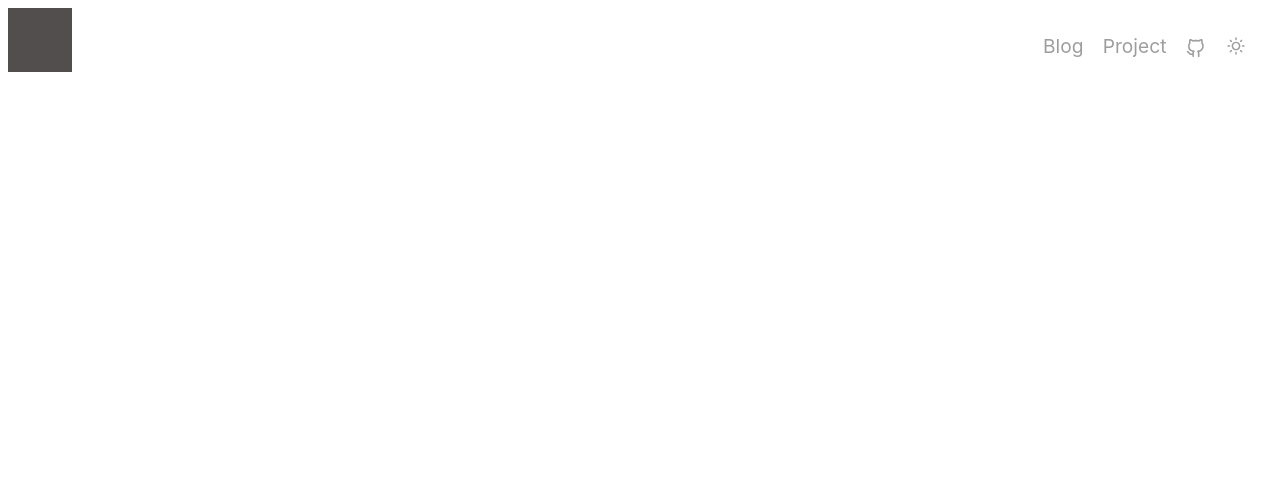
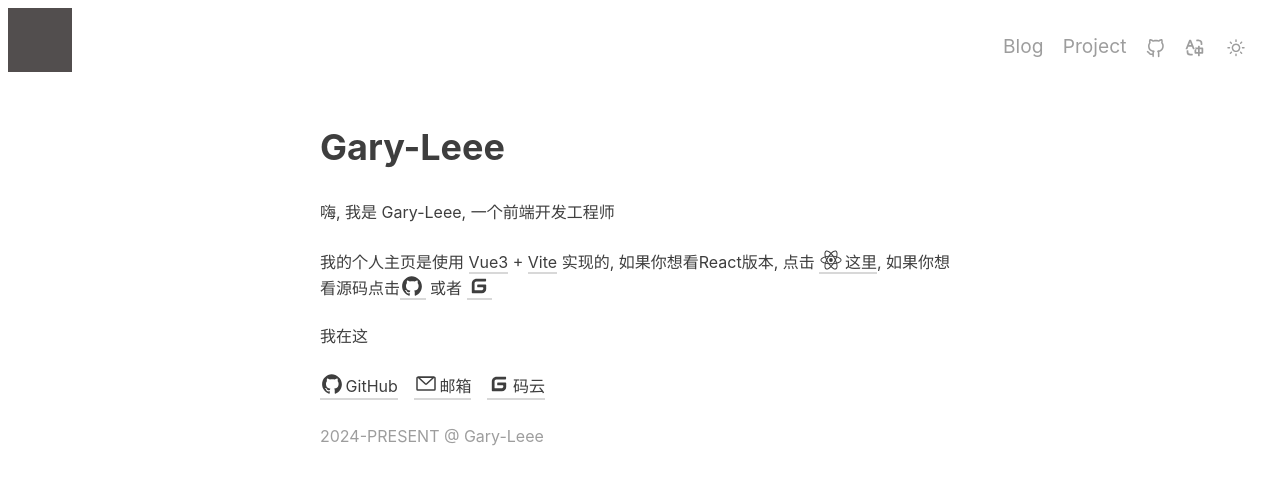
Before and after one commit to Gary-Leee/v3-vite-ts-blog, a Vue app: page /#/zh-cn in a window 1280 px wide. Before the commit this address had no page. Shown: the top 484 px of the page. Built offline with nearby package versions, Linux system fonts and the light colour scheme.

Commit message:
添加中文首页

```diff
--- a/src/assets/css/style.scss
+++ b/src/assets/css/style.scss
@@ -14,27 +14,20 @@
   -moz-osx-font-smoothing: grayscale;
 }
 
-
-@media (prefers-color-scheme: light) {
-  :root {
-    --c: #3e3e3e;
-    --bg-c: #ffffff;
-  }
-}
-
-@media (prefers-color-scheme: dark) {
-  :root {
-    --c: #ffffff;
-    --bg-c: rgb(5, 5, 5);
-  }
-}
-
 //主题切换
 .dark {
   &:root {
     --c: #ffffff;
     --bg-c: rgb(5, 5, 5);
     transition: background-color 0.5s;
+
+    p {
+      color: rgba($color: #ffffff, $alpha: 0.7);
+    }
+
+    ::selection {
+      background: #333131;
+    }
   }
 }
 
@@ -43,18 +36,20 @@
     --c: #3e3e3e;
     --bg-c: #ffffff;
     transition: background-color 0.5s;
+
+    p {
+      color: rgba($color: #3e3e3e, $alpha: 0.7);
+    }
+
+    //选中的颜色aaa
+    ::selection {
+      background: #eaeaea;
+    }
   }
-}
-
-//选中的颜色aaa
-::selection {
-  background: #eaeaea;
 }
 
 body {
   margin: 0;
-  // display: flex;
-  // place-items: center;
 }
 
 //子元素居中
--- a/src/components/iconLink.vue
+++ b/src/components/iconLink.vue
@@ -1,6 +1,7 @@
 <template>
-    <a class="dash-hover" target="_blank" :href="props.src" title="github">
-        <span v-if="props.icon" ref="iconRef" class="img-center icon"></span> {{ props.inner }}
+    <a class="dash-hover" target="_blank" :href="props.src">
+        <span v-if="props.icon" ref="iconRef" class="img-center icon"></span>
+        <slot></slot>
     </a>
 </template>
 
@@ -9,7 +10,6 @@ import { defineProps, ref, onMounted } from 'vue';
 let props = defineProps({
     icon: String,
     src: String,
-    inner: String,
 });
 let iconRef = ref();
 // console.log(props);
@@ -26,8 +26,13 @@ onMounted(() => {
 </script>
 
 <style scoped>
+.dash-hover {
+    --c: #3e3e3e;
+}
+
 .icon {
     --icon: url('');
+    margin-right: 0.1rem;
     width: 1.5rem;
     height: 1.5rem;
 }
--- a/src/components/myHeader.vue
+++ b/src/components/myHeader.vue
@@ -10,6 +10,9 @@
                 <a class="dark-hover" href="./" title="Project" @click="handleRouter">Project</a>
                 <a class="dark-hover" target="_blank" href="https://github.com/Gary-Leee" title="github">
                     <div class="img-center github"></div>
+                </a>
+                <a class="dark-hover" target="_blank" title="changeLang" @click="changeLang">
+                    <div class="img-center changeLang"></div>
                 </a>
                 <a class="dark-hover" title="Toggle Color Scheme" @click="changeTheme">
                     <div class="img-center sun"></div>
@@ -31,22 +34,13 @@ function handleRouter(event: MouseEvent): void {
     router.push(target.pathname)
 }
 let html = document.getElementsByTagName('html')[0];
+function changeLang() {
+    router.currentRoute.value.fullPath == '/zh-cn' ? router.push('/') : router.push('/zh-cn');
+}
 function changeTheme() {
 
-    if (html.className == 'dark') html.className = 'light';
-    else html.className = 'dark';
-    // // 定义一个函数来处理媒体查询的变化
-    // const handleDarkModeChange = (mq) => {
-    //     console.log(mq.matches);
-    //     if (mq.matches) {
-    //         html.className = 'dark'
-    //     } else {
-    //         html.className = 'light'
-    //     }
-    // };
+    html.className == 'dark' ? html.className = 'light' : html.className = 'dark';
 
-    // // 初始调用一次以设置初始状态
-    // handleDarkModeChange(darkModeMediaQuery);
 }
 </script>
 
@@ -90,10 +84,17 @@ header {
         height: 1.2rem;
     }
 
+    .changeLang {
+        --icon: url('../assets/img/lang-change.svg');
+        width: 1.3rem;
+        height: 1.3rem;
+    }
+
     .sun {
         --icon: url('../assets/img/sun.svg');
         width: 1.5rem;
-        height: 1.5rem;
+        height: 1.4rem;
     }
+
 }
 </style>
--- /dev/null
+++ b/src/pages/mainPage-cn.vue
@@ -0,0 +1,48 @@
+<template>
+  <h1 class="content-center">Gary-Leee</h1>
+  <article class="content-center nav-content ">
+    <p>嗨, 我是 Gary-Leee, 一个前端开发工程师</p>
+    <p>我的个人主页是使用 <icon-link src="https://cn.vuejs.org/">Vue3</icon-link> +
+      <icon-link src="https://cn.vuejs.org/">Vite</icon-link> 实现的,
+      如果你想看React版本, 点击 <icon-link icon="react">这里</icon-link>,
+      如果你想看源码点击<icon-link icon="Github-icon" src="https://github.com/Gary-Leee/v3-vite-ts-blog"></icon-link> 或者
+      <icon-link icon="Gitee-icon" src="https://gitee.com/gary-leee/v3-blog"></icon-link>
+    </p>
+    <p ref="iconRef">我在这</p>
+    <p class="find-list">
+      <icon-link src="https://github.com/Gary-Leee" icon="Github-icon">GitHub</icon-link>
+      <icon-link icon="Emial-icon">邮箱</icon-link>
+      <icon-link src="https://gitee.com/gary-leee" icon="Gitee-icon">码云</icon-link>
+    </p>
+    <p style="opacity: 0.5;">2024-PRESENT @ Gary-Leee</p>
+  </article>
+</template>
+
+<script setup lang="ts">
+
+</script>
+
+<style scoped lang="scss">
+.nav-content {
+  padding: 2rem;
+}
+
+h1 {
+  font-size: 2.25rem;
+  line-height: 1.1;
+}
+
+.find-list {
+  display: flex;
+  flex-wrap: wrap;
+  gap: 1rem;
+}
+
+p {
+  margin: 1.5rem 0;
+}
+
+p:first-child {
+  margin: 0 0 1.25rem 0;
+}
+</style>
--- /dev/null
+++ b/src/pages/mainPage-en.vue
@@ -0,0 +1,49 @@
+<template>
+  <h1 class="content-center">Gary-Leee</h1>
+  <article class="content-center nav-content ">
+    <p>Hey, I am Gary-Leee, a Front-end development engineer.</p>
+    <p>This personal homepage is built by <icon-link src="https://cn.vuejs.org/">Vue3</icon-link> and
+      <icon-link src="https://cn.vuejs.org/">Vite</icon-link>,
+      if you want to see the React version, click <icon-link icon="react">here</icon-link>,
+      if you want to see the code click <icon-link icon="Github-icon"
+        src="https://github.com/Gary-Leee/v3-vite-ts-blog"></icon-link> or <icon-link icon="Gitee-icon"
+        src="https://gitee.com/gary-leee/v3-blog"></icon-link>
+    </p>
+    <p ref="iconRef">Find me on</p>
+    <p class="find-list">
+      <icon-link src="https://github.com/Gary-Leee" icon="Github-icon">GitHub</icon-link>
+      <icon-link icon="Emial-icon">Emial</icon-link>
+      <icon-link src="https://gitee.com/gary-leee" icon="Gitee-icon">Gitee</icon-link>
+    </p>
+    <p style="opacity: 0.5;">2024-PRESENT @ Gary-Leee</p>
+  </article>
+</template>
+
+<script setup lang="ts">
+
+</script>
+
+<style scoped lang="scss">
+.nav-content {
+  padding: 2rem;
+}
+
+h1 {
+  font-size: 2.25rem;
+  line-height: 1.1;
+}
+
+.find-list {
+  display: flex;
+  flex-wrap: wrap;
+  gap: 1rem;
+}
+
+p {
+  margin: 1.5rem 0;
+}
+
+p:first-child {
+  margin: 0 0 1.25rem 0;
+}
+</style>
--- a/src/pages/mainPage.vue
+++ /dev/null
@@ -1,42 +0,0 @@
-<template>
-  <h1 class="content-center">Gary-Leee</h1>
-  <article class="content-center nav-content ">
-    <p>Hey, I am Gary-Leee, a Front-end development engineer.</p>
-    <p ref="iconRef">Find me on</p>
-    <p class="find-list">
-      <icon-link src="https://github.com/Gary-Leee" icon="Github-icon" inner="GitHub"></icon-link>
-      <icon-link icon="Emial-icon" inner="Emial"></icon-link>
-      <icon-link icon="Gitee-icon" inner="Gitee"></icon-link>
-    </p>
-  </article>
-</template>
-
-<script setup lang="ts">
-
-</script>
-
-<style scoped lang="scss">
-.nav-content {
-  padding: 2rem;
-}
-
-h1 {
-  font-size: 2.25rem;
-  line-height: 1.1;
-}
-
-.find-list {
-  display: flex;
-  flex-wrap: wrap;
-  gap: 1rem;
-}
-
-p {
-  --c: opacity:0.5;
-  margin: 1.5rem 0;
-}
-
-p:first-child {
-  margin: 0 0 1.25rem 0;
-}
-</style>
--- a/src/router/index.ts
+++ b/src/router/index.ts
@@ -3,7 +3,12 @@ const routes: RouteRecordRaw[] = [
     {
         path: '/',
         name: 'main',
-        component: () => import('../pages/mainPage.vue')
+        component: () => import('../pages/mainPage-en.vue')
+    },
+    {
+        path: '/zh-cn',
+        name: 'main-cn',
+        component: () => import('../pages/mainPage-cn.vue')
     },
     {
         path: '/blogs',
```
Also changed, not shown: src/assets/img/lang-change.svg (added), src/assets/img/react.svg (added).
